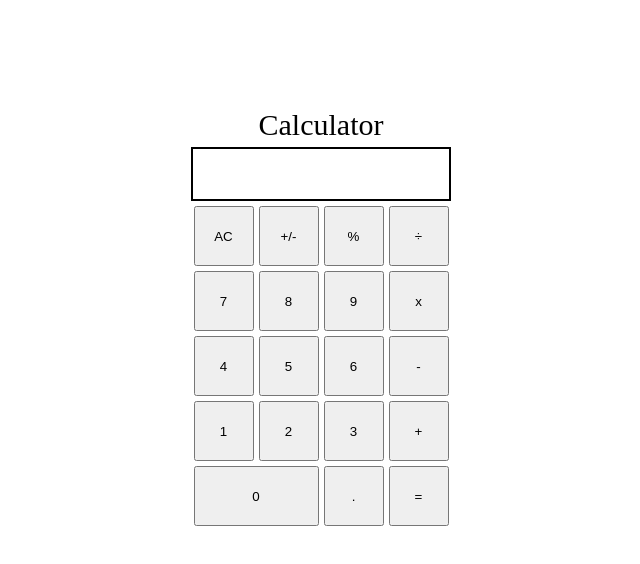
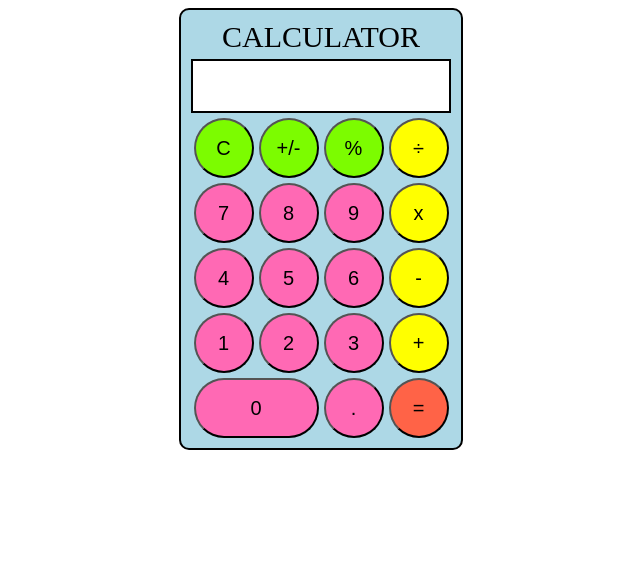
Before and after one commit to tspringbett/calculator, a plain HTML site: page index.html in a window 1280 px wide. Shown: the whole page, without its empty margins (319-959 px from the left). Drawn offline with Linux system fonts and the light colour scheme.

Commit message:
The display now shows the button the user has clicked on

```diff
--- a/index.html
+++ b/index.html
@@ -5,34 +5,35 @@
     <meta http-equiv="X-UA-Compatible" content="IE=edge">
     <meta name="viewport" content="width=device-width, initial-scale=1.0">
     <link rel="stylesheet" href="style.css">
-    <title>Calculator</title>
+    <title>CALC YA LATER</title>
 </head>
 <body>
 
 
     <div class="calculator">
-        <div class="title">Calculator</div>
+        <div class="title">CALCULATOR</div>
         <div id="display"></div>
-        <button id="AC">AC</button>
-        <button id="+/-">+/-</button>
-        <button id="percentage">%</button>
-        <button id="divide">÷</button>
+            <div id="calculator-keys">
+                <button class="top" id="Clear">C</button>
+                <button class="top" id="+/-">+/-</button>
+                <button class="top" id="percentage">%</button>
+                <button class="op" id="divide">÷</button>
                 <button id="7">7</button>
                 <button id="8">8</button>
                 <button id="9">9</button>
-        <button id="multiply">x</button>
+                <button class="op" id="multiply">x</button>
                 <button id="4">4</button>
                 <button id="5">5</button>
                 <button id="6">6</button>
-        <button id="subtract">-</button>
+                <button class="op" id="subtract">-</button>
                 <button id="1">1</button>
                 <button id="2">2</button>
                 <button id="3">3</button>
-        <button id="add">+</button>
+                <button class="op" id="add">+</button>
                 <button class="zero" id="zero">0</button>
                 <button id="decimal">.</button>
                 <button class="equals" id="equals">=</button>
-
+            </div>
     </div>
 
     <script src="script.js"></script>
--- a/script.js
+++ b/script.js
@@ -1,3 +1,53 @@
+const calculator = {
+    displayValue: '0',
+    firstOperand: null,
+    waitingForSecondOperand: false,
+    operator: null,
+};
+
+function updateDisplay() {
+    const display = document.getElementById('display')
+    display.innerHTML = calculator.displayValue;
+}
+
+
+const buttons = document.querySelectorAll('button');
+    buttons.forEach((button) => {
+        button.addEventListener('click', () => {
+            calculator.displayValue = button.id;
+            //display.innerHTML = calculator.displayValue;
+
+
+        })
+    });
+
+
+
+
 function add(a, b) {
  console.log(a + b);
-}
+};
+
+function subtract(a, b) {
+    console.log(a - b);
+};
+
+function multiply(a, b) {
+    console.log(a * b);
+};
+
+function divide(a, b) {
+    console.log(a / b);
+};
+
+function operate(a, b, c) {
+    if(a === "+") {
+        add(b, c)
+    } else if (a === "-") {
+        subtract(b, c)
+    } else if (a === "x") {
+        multiply(b, c)
+    } else if (a === "÷") {
+        divide(b, c)
+    }
+};
--- a/style.css
+++ b/style.css
@@ -3,15 +3,29 @@ body {
     flex-direction: column;
     justify-content: center;
     align-items: center;
+    font-family: andale mono;
 }
 
 .calculator {
     display: flex;
     justify-content: center;
-    padding: 100px;
+    padding: 10px;
+    background-color: #ADD8E6;
+    border-style: solid;
+    border-width: 2px;
     flex-wrap: wrap;
     max-width: 260px;
     gap: 5px;
+    border-radius: 10px;
+}
+
+#calculator-keys {
+    display: flex;
+    justify-content: center;
+    align-items: center;
+    flex-wrap: wrap;
+    gap: 5px;
+
 }
 
 .zero {
@@ -21,15 +35,35 @@ body {
 button {
     width: 60px;
     height: 60px;
+    background-color:hotpink;
+    font-size: 20px;
+    border-radius: 50px;
 }
 
 #display {
+    display: flex;
+    justify-content: right;
+    align-items: center;
     width: 260px;
     height: 50px;
     border-style: solid;
     border-width: 2px;
+    background-color: white;
+    font-size: 30px;
 }
 
 .title {
     font-size: 30px;;
 }
+
+.top {
+    background-color: lawngreen;
+}
+
+.op {
+    background-color: yellow;
+}
+
+.equals {
+    background-color: tomato;
+}
```
Lines whose indentation alone changed are shown as unchanged.
